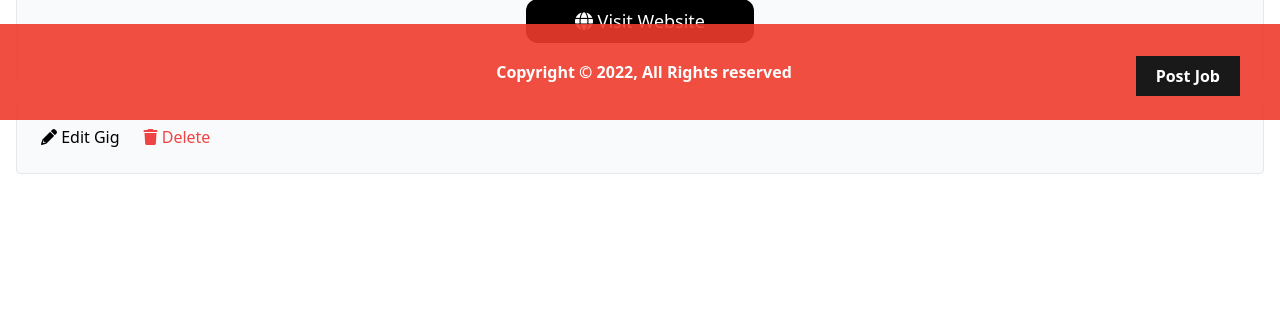
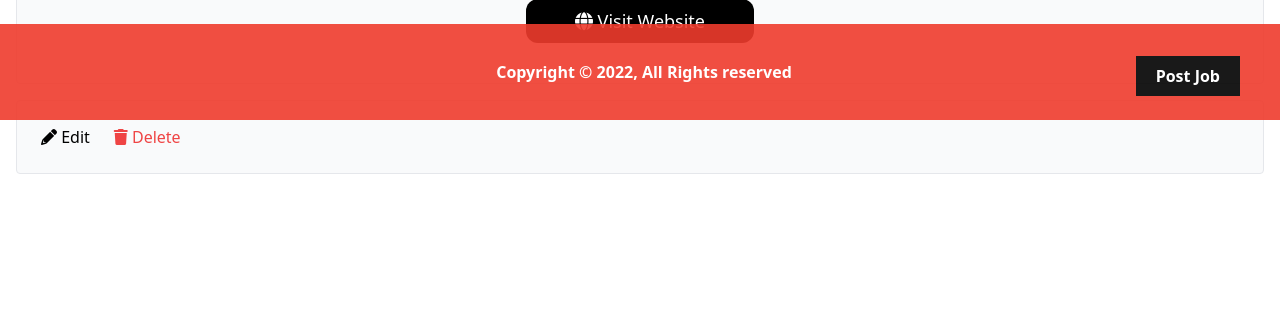
Before and after one commit to oemuraye/laragigs, a Laravel app: template resources/views/listings/show.blade.php in a window 1280 px wide. Shown: the part 680-1012 px from the top of the page. Run offline with Laravel 10, Linux system fonts and the light colour scheme; the template is opened without the code that fills it, so the values that code supplies are empty; parts of the project's set-up code (start-up, migrations or seed data) failed here and were passed over; some libraries are stand-ins or nearby versions.

Commit message:
first deployment

```diff
--- a/resources/views/listings/show.blade.php
+++ b/resources/views/listings/show.blade.php
@@ -42,7 +42,7 @@
         @if($listing->user_id == auth()->id())
             <x-card class="mt-4 p-2 flex space-x-6">
                 <a href="/listings/{{$listing->id}}/edit">
-                    <i class="fa-solid fa-pencil"></i> Edit Gig
+                    <i class="fa-solid fa-pencil"></i> Edit
                 </a>
                 <form method="POST" action="/listings/{{$listing->id}}">
                     @csrf
```
